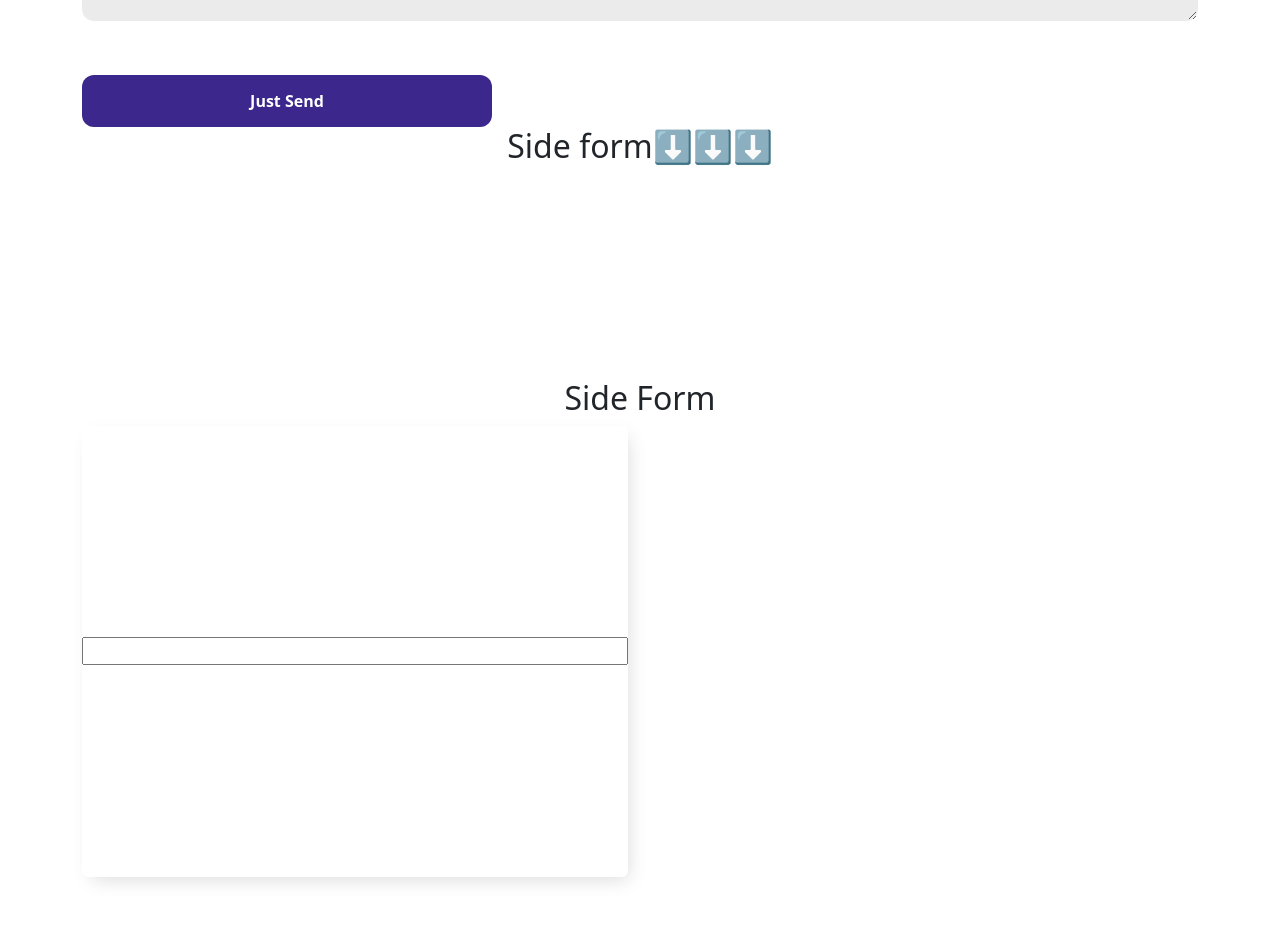
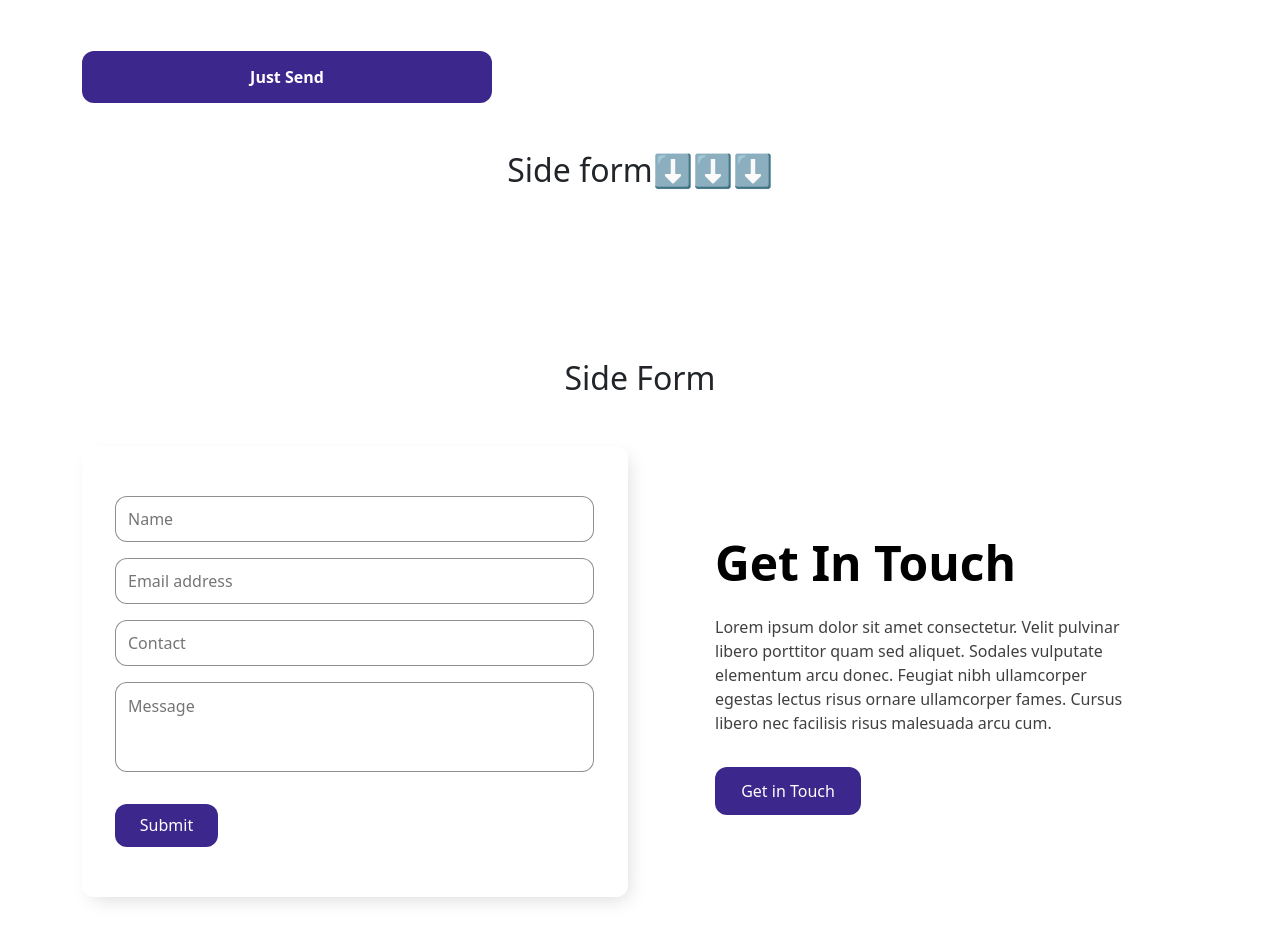
Before and after one commit to neharadialcode/bootstrap-common-components, a React (Create React App) app: page /form in a window 1280 px wide. Shown: the part 620-1562 px from the top of the page. Built offline with nearby package versions, Linux system fonts and the light colour scheme.

Commit message:
code merge

```diff
--- a/src/components/form/SideForm.jsx
+++ b/src/components/form/SideForm.jsx
@@ -1,13 +1,96 @@
-import React from "react";
+import React, { useState } from "react";
 
 const SideForm = () => {
+  const [touchForm, setTouchForm] = useState({
+    name: "",
+    email: "",
+    contact: "",
+    message: "",
+  });
+  const [error, setError] = useState(false);
+  const regex =
+    /^[a-zA-Z0-9.!#$%&'*+/=?^_`{|}~-]+@[a-zA-Z0-9-]+(?:\.[a-zA-Z0-9-]+)*$/;
+  const OnsubmitHandler = (e) => {
+    e.preventDefault();
+    setError(true);
+    if (
+      touchForm.name !== "" &&
+      touchForm.email !== "" &&
+      touchForm.aboutus !== "" &&
+      touchForm.workup !== "" &&
+      regex.test(touchForm.email)
+    ) {
+      setError(false);
+      setTouchForm({
+        name: "",
+        email: "",
+        aboutus: "",
+        workup: "",
+      });
+        setTimeout(() => {
+          setSubmitVal("Submit Now");
+        }, 3000);
+    }
+  };
   return (
     <>
       <div className="container">
-        <div className="row">
-          <div className="col-6">
-            <div className="SideForm rounded-2 flex-column d-flex justify-content-center">
-              <input type="text" />
+        <div className="row align-items-center flex-lg-row flex-column-reverse">
+          <div className="col-lg-6 col-12">
+            <form
+              onSubmit={(e) => OnsubmitHandler(e)}
+              className="SideForm flex-column d-flex justify-content-center"
+            >
+              <div className="w-100">
+                <input
+                  type="text"
+                  className={`sideFormInput overflow-hidden fs_sm w-100 ${
+                    error && touchForm.name === ""
+                      ? "border-danger"
+                      : touchForm !== ""
+                  }`}
+                  placeholder="Name"
+                  onChange={(e) =>
+                    setTouchForm({ ...touchForm, name: e.target.value })
+                  }
+                  value={touchForm.name}
+                />
+              </div>
+              <input
+                type="text"
+                className="sideFormInput overflow-hidden fs_sm"
+                placeholder="Email address"
+              />
+              <input
+                type="text"
+                className="sideFormInput overflow-hidden fs_sm"
+                placeholder="Contact"
+              />
+              <textarea
+                type="text"
+                className="sideFormInput overflow-hidden fs_sm TextAreaSide overflow-hidden"
+                placeholder="Message"
+              />
+              <button className="text-white d-flex justify-content-center align-items-center submitBtn bg_purple border-0 mt-3">
+                Submit
+              </button>
+            </form>
+          </div>
+          <div className="col-lg-6 col-12 d-lg-flex flex-column align-items-center mb-lg-0 mb-5">
+            <div>
+              <p className=" fs_2xl text-black fw-bold mb-lg-3 mb-1">
+                Get In Touch
+              </p>
+              <p className="text-black opacity-75 paraMaxWidth">
+                Lorem ipsum dolor sit amet consectetur. Velit pulvinar libero
+                porttitor quam sed aliquet. Sodales vulputate elementum arcu
+                donec. Feugiat nibh ullamcorper egestas lectus risus ornare
+                ullamcorper fames. Cursus libero nec facilisis risus malesuada
+                arcu cum.
+              </p>
+              <button className="text-white d-flex justify-content-center align-items-center TouchBtn bg_purple border-0">
+                Get in Touch
+              </button>
             </div>
           </div>
         </div>
--- a/src/form.css
+++ b/src/form.css
@@ -68,5 +68,55 @@
 /* side form start here */
 .SideForm {
   box-shadow: 5px 7px 19px -5px rgba(0, 0, 0, 0.15);
-  height: 451px;
+  border-radius: 12px;
+  padding-left: 13px;
+  padding-right: 14px;
+  padding-top: 20px;
+  padding-bottom: 20px;
 }
+.sideFormInput {
+  border: 1px solid rgba(0, 0, 0, 0.44);
+  height: 46px;
+  padding-left: 12px;
+  color: #8f8f8f;
+  margin-bottom: 16px;
+  border-radius: 12px;
+}
+.sideFormInput:focus-visible {
+  outline: none !important;
+}
+.TextAreaSide {
+  height: 90px;
+  padding-top: 11px;
+  resize: none;
+}
+.submitBtn {
+  width: 103px;
+  height: 43px;
+  border-radius: 12px;
+  padding-bottom: 1px;
+}
+.TouchBtn {
+  width: 146px;
+  height: 48px;
+  border-radius: 12px;
+  margin-top: 22px;
+}
+@media (min-width: 992px) {
+  .paraMaxWidth {
+    max-width: 420px;
+  }
+  /* .sideFormInput {
+    max-width: 425px;
+  } */
+  .SideForm {
+    padding-left: 33px;
+    padding-right: 34px;
+    padding-top: 0;
+    padding-bottom: 0;
+    height: 451px;
+  }
+  .TouchBtn {
+    margin-top: 32px;
+  }
+}
--- a/src/views/Form.jsx
+++ b/src/views/Form.jsx
@@ -8,10 +8,10 @@ const Form = () => {
       <div className="mb-5 text-center pb-5 pt-5 vh-100 d-flex flex-column justify-content-center">
         <h1 className="mb-5">Full form</h1>
         <FullForm />
-        <h2 className="text-center">Side form⬇⬇⬇</h2>
+        <h2 className="text-center mt-5">Side form⬇⬇⬇</h2>
       </div>
       <div className="vh-100 d-flex flex-column justify-content-center">
-        <h2 className="text-center">Side Form</h2>
+        <h2 className="text-center mb-5">Side Form</h2>
         <SideForm />
       </div>
     </>
```
